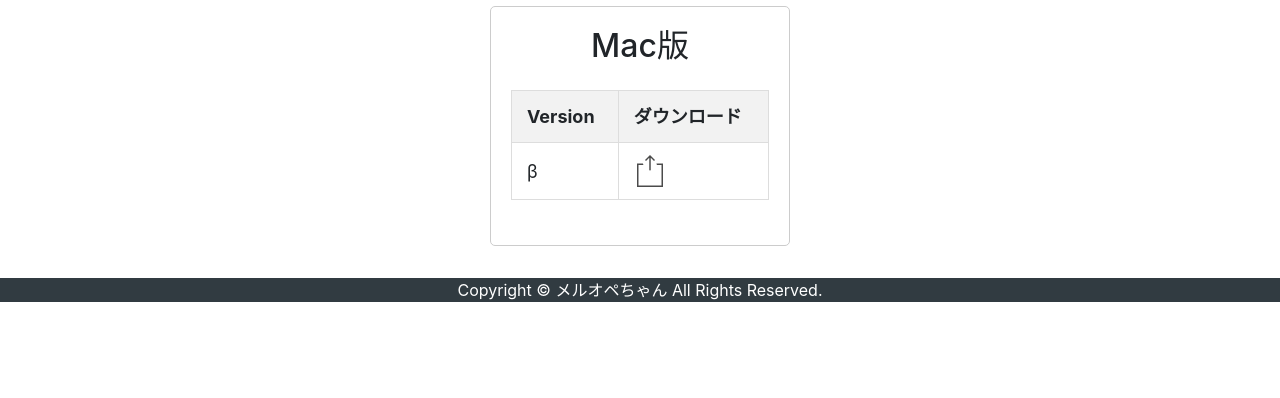
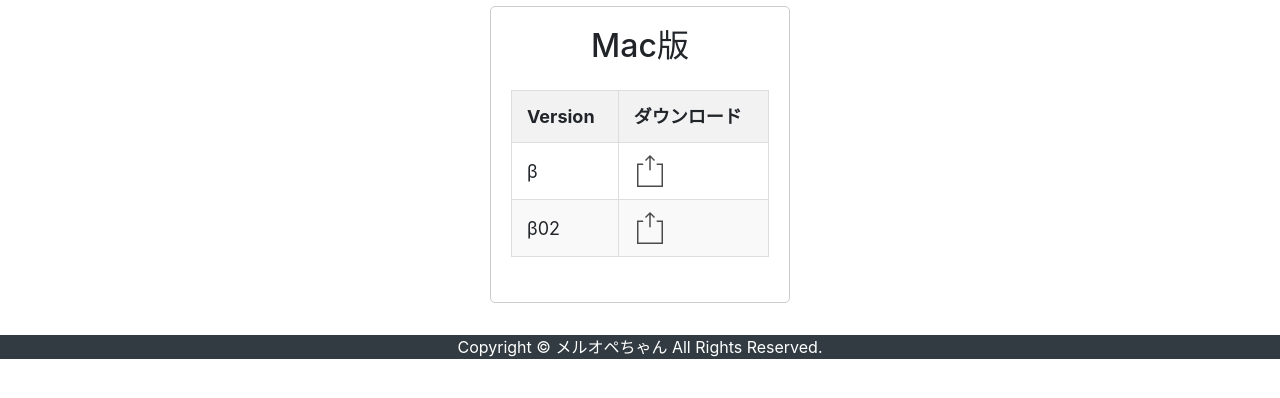
Before and after one commit to bishimaru/web_mail_operator, a Django app: page /how_to_use/ in a window 1280 px wide. Shown: the part 251-649 px from the top of the page. Run offline with Django 3.2, Linux system fonts and the light colour scheme; some libraries are stand-ins or nearby versions.

Commit message:
auto commit

```diff
--- a/templates/how_to_use.html
+++ b/templates/how_to_use.html
@@ -19,6 +19,11 @@
           <td><a href="{% static 'downloads/meruopetyan.zip' %}" download>
             <img src="{% static 'img/download_icon.png' %}" alt="Download Icon" /></a></td>
         </tr>
+        <tr>
+          <td>β02</td>
+          <td><a href="{% static 'downloads/meruopetyan69010.zip' %}" download>
+            <img src="{% static 'img/download_icon.png' %}" alt="Download Icon" /></a></td>
+        </tr>
       </tbody>
     </table>
 
```
Also changed, not shown: 2 other files.
